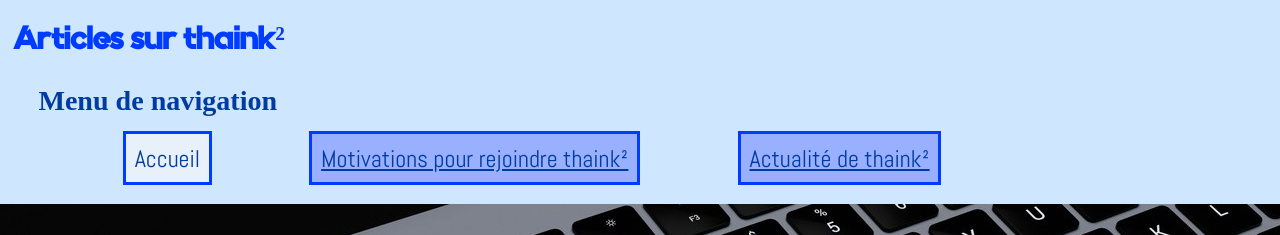
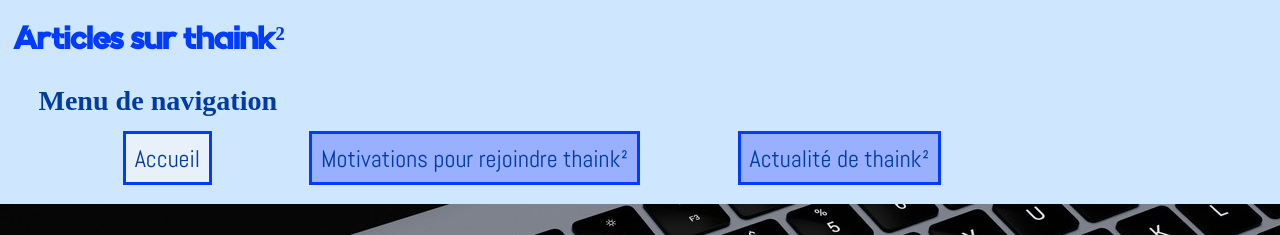
Before and after one commit to MrrDurandeau/thaink, a plain HTML site: page index.html in a window 1280 px wide. Shown: the top 235 px of the page. Drawn offline with Linux system fonts and the light colour scheme.

Commit message:
Mise a jour du nom et resolution d'une faute de frappe

```diff
--- a/stylesheet.css
+++ b/stylesheet.css
@@ -135,7 +135,7 @@
 	background-color: rgb(152,176,255);
 	border: 3px solid rgb(0,60,254);
 	color: rgb(0,60,160);
-	text-dsecoration: none;
+	text-decoration: none;
 }
 
 nav a:hover {
```
